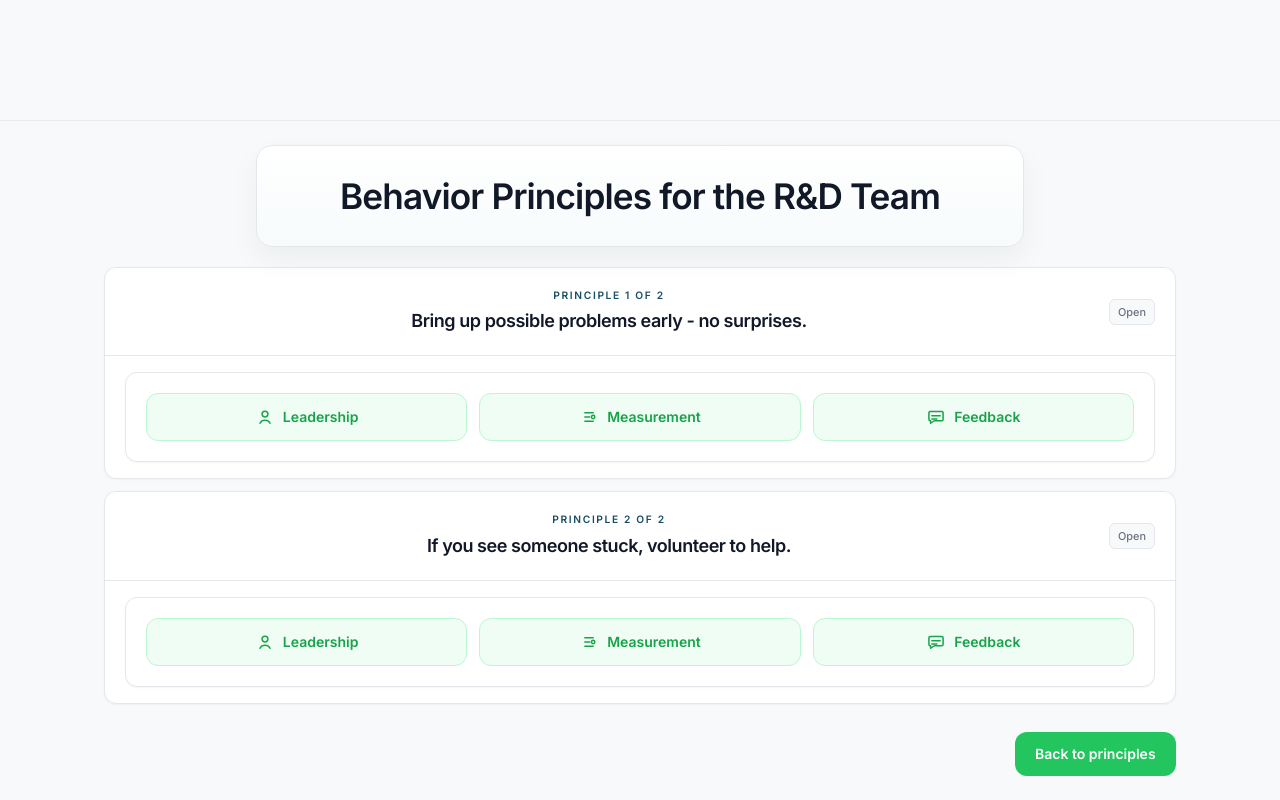
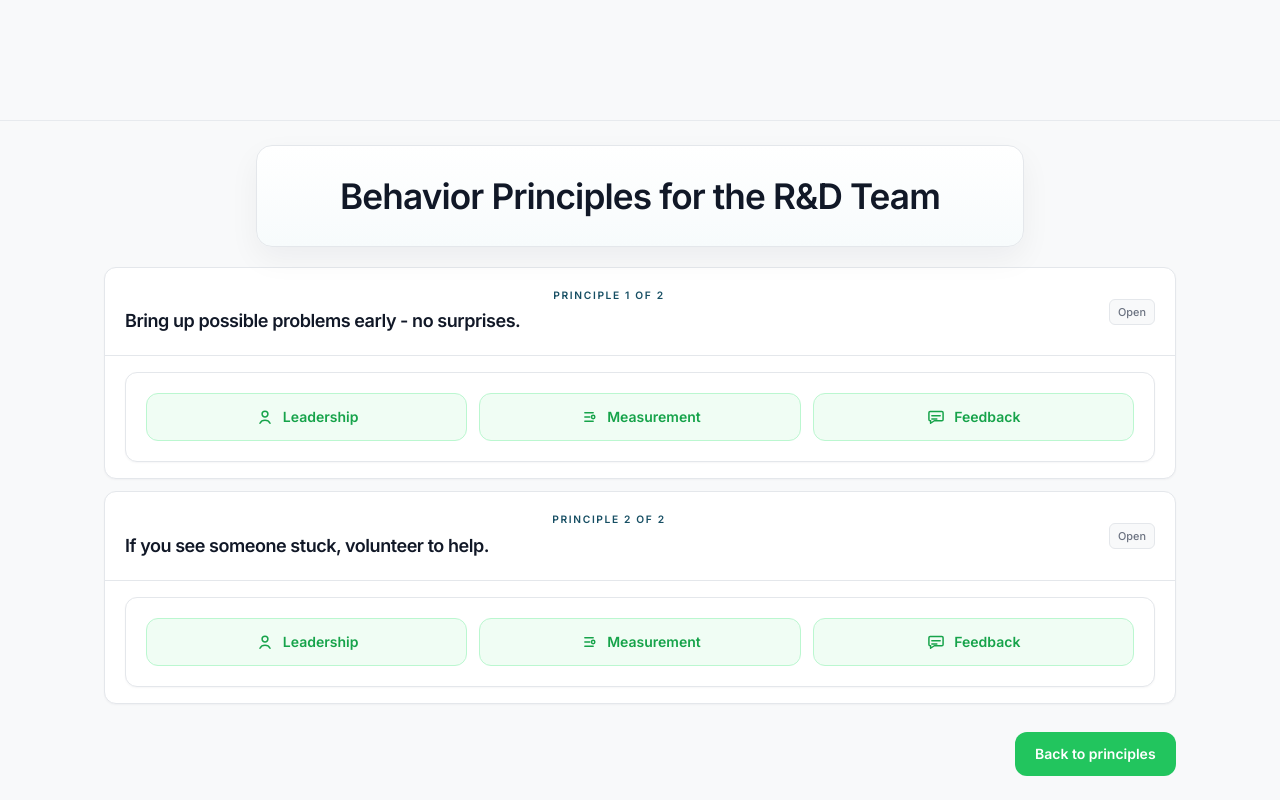
Before and after one commit to moeezmujahid70/COSexample, a Next.js app in the folder cos-tutorial/: page /behavior in a window 1280 px wide. Shown: the part 663-1463 px from the top of the page. Built offline with nearby package versions, Linux system fonts and the light colour scheme.

Commit message:
Refactor PrincipleListItem layout for improved text alignment; adjust text-center and text-left classes for better readability.

```diff
--- a/cos-tutorial/components/PrincipleListItem.tsx
+++ b/cos-tutorial/components/PrincipleListItem.tsx
@@ -30,11 +30,11 @@ export default function PrincipleListItem({
         className="group block cursor-pointer rounded-t-xl transition-colors duration-150 hover:bg-surface-page focus:outline-none focus-visible:ring-2 focus-visible:ring-accent focus-visible:ring-offset-2 focus-visible:ring-offset-surface-page"
       >
         <div className="flex items-center gap-4 p-4 sm:p-5">
-          <div className="min-w-0 flex-1 text-center">
-            <p className="text-[0.64rem] font-semibold uppercase tracking-[0.16em] text-accent-strong">
+          <div className="min-w-0 flex-1">
+            <p className="text-center text-[0.64rem] font-semibold uppercase tracking-[0.16em] text-accent-strong">
               Principle {number} of {total}
             </p>
-            <h3 className="mt-1 text-base font-semibold leading-6 tracking-tight text-text-primary transition-colors duration-150 group-hover:text-accent sm:text-lg">
+            <h3 className="mt-1 text-left text-base font-semibold leading-6 tracking-tight text-text-primary transition-colors duration-150 group-hover:text-accent sm:text-lg">
               {title}
             </h3>
           </div>
```
